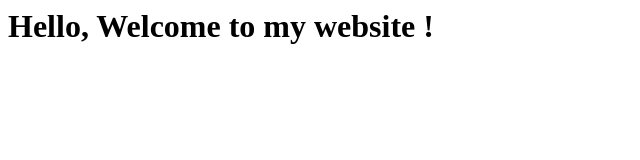
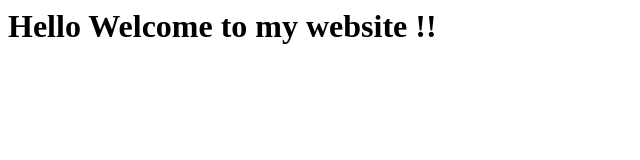
Before and after one commit to Ravi-kumar-srivastava/html_website, a plain HTML site: page index.html in a window 1280 px wide. Shown: the whole page, without its empty margins (0-640 px from the left). Drawn offline with Linux system fonts and the light colour scheme.

Commit message:
second commit

```diff
--- a/index.html
+++ b/index.html
@@ -1 +1 @@
-<h1> Hello, Welcome to my website !</h1>
+<h1> Hello Welcome to my website !!</h1>
```
